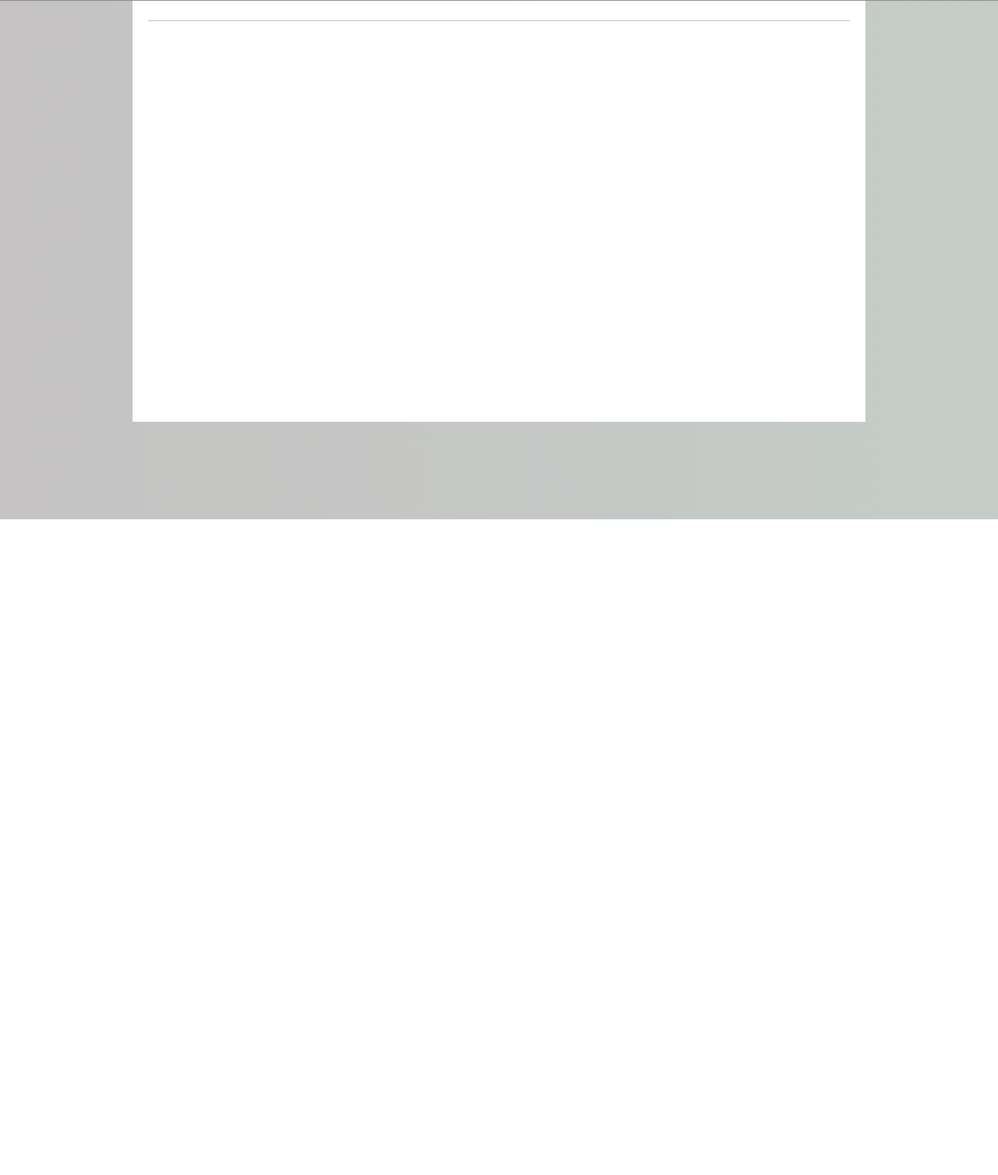
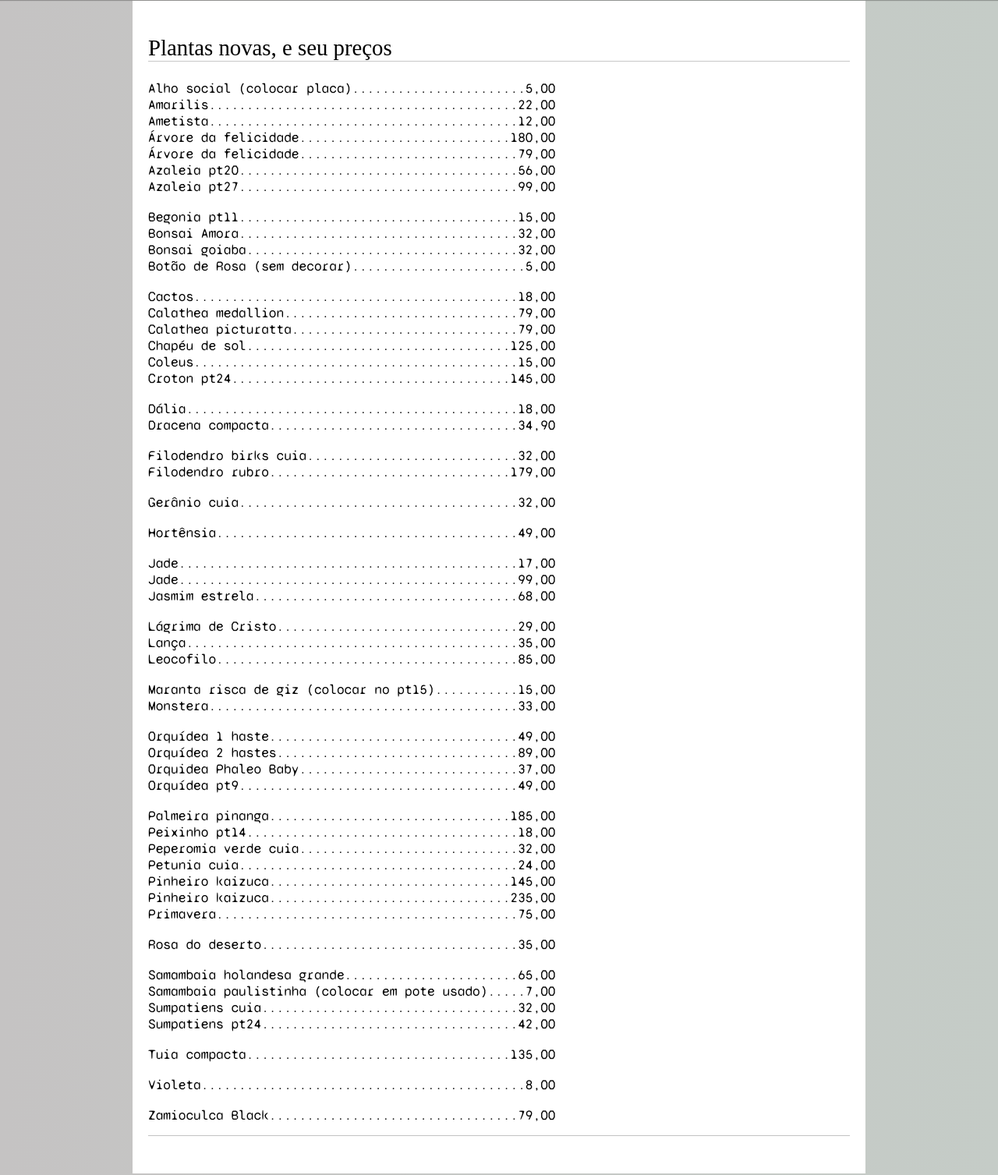
Before and after one commit to sosmarcos/Ordenador, a PHP site: page / in a window 1280 px wide. Shown: the part 134-1641 px from the top of the page at 78% size. Before the commit the page ends 800 px from the top, so only its background shows below. Run offline with PHP 8.4, Linux system fonts and the light colour scheme; some web fonts are replaced.

Commit message:
Home Page Increment

```diff
--- a/index.html
+++ b/index.html
@@ -10,7 +10,7 @@
 </head>
 <body>
     <header>
-        <h1 class="cabeça">Ordenador</h1>
+        <h1 class="cabeça" onclick="sectionExpand('home_page')">Ordenador</h1>
         <nav>
             <input type="button" value="Plantas" class="navButton" onclick="menuExpand('navMenuPlantas')">
             <input type="button" value="Calculadora" class="navButton" onclick="sectionExpand('calculadora')">
@@ -58,6 +58,78 @@
         </nav>
     </header>
     <main id="principal">
+        <section id="home_page">
+            <h1>Plantas novas, e seu preços</h1>
+            <ul>
+                <li class="listaHomepage">Alho social (colocar placa).......................5,00</li>
+                <li class="listaHomepage">Amarilis.........................................22,00</li>
+                <li class="listaHomepage">Ametista.........................................12,00</li>
+                <li class="listaHomepage">Árvore da felicidade............................180,00</li>
+                <li class="listaHomepage">Árvore da felicidade.............................79,00</li>
+                <li class="listaHomepage">Azaleia pt20.....................................56,00</li>
+                <li class="listaHomepage">Azaleia pt27.....................................99,00</li>
+                <br>
+                <li class="listaHomepage">Begonia pt11.....................................15,00</li>
+                <li class="listaHomepage">Bonsai Amora.....................................32,00</li>
+                <li class="listaHomepage">Bonsai goiaba....................................32,00</li>
+                <li class="listaHomepage">Botão de Rosa (sem decorar).......................5,00</li>
+                <br>
+                <li class="listaHomepage">Cactos...........................................18,00</li>
+                <li class="listaHomepage">Calathea medallion...............................79,00</li>
+                <li class="listaHomepage">Calathea picturatta..............................79,00</li>
+                <li class="listaHomepage">Chapéu de sol...................................125,00</li>
+                <li class="listaHomepage">Coleus...........................................15,00</li>
+                <li class="listaHomepage">Croton pt24.....................................145,00</li>
+                <br>
+                <li class="listaHomepage">Dália............................................18,00</li>
+                <li class="listaHomepage">Dracena compacta.................................34,90</li>
+                <br>
+                <li class="listaHomepage">Filodendro birks cuia............................32,00</li>
+                <li class="listaHomepage">Filodendro rubro................................179,00</li>
+                <br>
+                <li class="listaHomepage">Gerânio cuia.....................................32,00</li>
+                <br>
+                <li class="listaHomepage">Hortênsia........................................49,00</li>
+                <br>
+                <li class="listaHomepage">Jade.............................................17,00</li>
+                <li class="listaHomepage">Jade.............................................99,00</li>
+                <li class="listaHomepage">Jasmim estrela...................................68,00</li>
+                <br>
+                <li class="listaHomepage">Lágrima de Cristo................................29,00</li>
+                <li class="listaHomepage">Lança............................................35,00</li>
+                <li class="listaHomepage">Leocofilo........................................85,00</li>
+                <br>
+                <li class="listaHomepage">Maranta risca de giz (colocar no pt15)...........15,00</li>
+                <li class="listaHomepage">Monstera.........................................33,00</li>
+                <br>
+                <li class="listaHomepage">Orquídea 1 haste.................................49,00</li>
+                <li class="listaHomepage">Orquídea 2 hastes................................89,00</li>
+                <li class="listaHomepage">Orquidea Phaleo Baby.............................37,00</li>
+                <li class="listaHomepage">Orquídea pt9.....................................49,00</li>
+                <br>
+                <li class="listaHomepage">Palmeira pinanga................................185,00</li>
+                <li class="listaHomepage">Peixinho pt14....................................18,00</li>
+                <li class="listaHomepage">Peperomia verde cuia.............................32,00</li>
+                <li class="listaHomepage">Petunia cuia.....................................24,00</li>
+                <li class="listaHomepage">Pinheiro kaizuca................................145,00</li>
+                <li class="listaHomepage">Pinheiro kaizuca................................235,00</li>
+                <li class="listaHomepage">Primavera........................................75,00</li>
+                <br>
+                <li class="listaHomepage">Rosa do deserto..................................35,00</li>
+                <br>
+                <li class="listaHomepage">Samambaia holandesa grande.......................65,00</li>
+                <li class="listaHomepage">Samambaia paulistinha (colocar em pote usado).....7,00</li>
+                <li class="listaHomepage">Sumpatiens cuia..................................32,00</li>
+                <li class="listaHomepage">Sumpatiens pt24..................................42,00</li>
+                <br>
+                <li class="listaHomepage">Tuia compacta...................................135,00</li>
+                <br>
+                <li class="listaHomepage">Violeta...........................................8,00</li>
+                <br>
+                <li class="listaHomepage">Zamioculca Black.................................79,00</li>
+            </ul>
+        </section>
+
         <!--<========================================|Seção da Calculadora|==========================================================>-->
         <section id="calculadora">
             <input type="button" class="botao" title="5% de desconto" value="5%" onclick="porcento5()">
--- a/script.js
+++ b/script.js
@@ -64,6 +64,7 @@ var alternador = ''
 var indiceRepositor = 0
 
 //=======================||Seções||=========================//
+var sectHomepage = window.document.getElementById('home_page')
 var sectPlantas = window.document.getElementById('plantas')
 var sectCalculo = window.document.getElementById('calculadora')
 var sectInventarios = window.document.getElementById('inventarios')
@@ -202,7 +203,7 @@ var regaplan = new Inventario(
 )
 var rischioto = new Inventario(
     'Rischioto',
-    '18/09/2023',
+    '22/09/2023',
     [
         new item(28, 'Alça Universal Areia', 'alça'),
 
@@ -372,7 +373,7 @@ var rischioto = new Inventario(
 
         new item(61, 'Vaso Quadrado Bella Fiore n17 Areia', 'quadrado_n17'),
         new item(54, 'Vaso Quadrado Bella Fiore n17 Cerâmica', 'quadrado_n17'),
-        new item(60, 'Vaso Quadrado Bella Fiore n17 Preta', 'quadrado_n17'),
+        new item(58, 'Vaso Quadrado Bella Fiore n17 Preta', 'quadrado_n17'),
 
         new item(61, 'Vaso Quadrado Bella Fiore n22 Areia', 'quadrado_n22'),
         new item(28, 'Vaso Quadrado Bella Fiore n22 Cerâmica', 'quadrado_n22'),
@@ -1230,14 +1231,14 @@ var madeiras = new Inventario(
 )
 var nutriplan = new Inventario(
     'Nutriplan',
-    '18/09/2023',
+    '22/09/2023',
     [
         new item(51, 'Pote de Muda - 25 litros', 'pote'),
         new item(31, 'Pote de Muda - 33 litros', 'pote'),
         new item(26, 'Pote de Muda - 40 litros', 'pote'),
         new item(0, 'Pote de Muda - 50 litros', 'pote'),
         new item(1, 'Pote de Muda - 60 litros', 'pote'),
-        new item(8, 'Pote de Muda - 85 litros', 'pote'),
+        new item(7, 'Pote de Muda - 85 litros', 'pote'),
 
         new item(1, 'Vaso Classic Cilindrico 55 cobre', 'cilindrico_55'),
 
@@ -1750,9 +1751,20 @@ function menuExpand(menu) {
 }
 
 function sectionExpand(section, identidade='', menu='') {
-    if (section == 'plantas') {
+    if (section == 'home_page') {
+        sectHomepage.style.display = 'block'
+        document.getElementById('navMenuInventarios').style.display = 'none'
+        document.getElementById('navMenuPlantas').style.display = 'none'
+        document.getElementById('navMenuRepositorios').style.display = 'none'
+
+        sectPlantas.style.display = 'none'
+        sectCalculo.style.display = 'none'
+        sectInventarios.style.display = 'none'
+        sectRepositor.style.display = 'none'
+    } else if (section == 'plantas') {
         sectPlantas.style.display = 'block'
 
+        sectHomepage.style.display = 'none'
         sectCalculo.style.display = 'none'
         sectInventarios.style.display = 'none'
         sectRepositor.style.display = 'none'
@@ -1764,18 +1776,21 @@ function sectionExpand(section, identidade='', menu='') {
         document.getElementById('navMenuPlantas').style.display = 'none'
         document.getElementById('navMenuRepositorios').style.display = 'none'
 
+        sectHomepage.style.display = 'none'
         sectPlantas.style.display = 'none'
         sectInventarios.style.display = 'none'
         sectRepositor.style.display = 'none'
     } else if (section == 'inventarios') {
         sectInventarios.style.display = 'block'
 
+        sectHomepage.style.display = 'none'
         sectPlantas.style.display = 'none'
         sectCalculo.style.display = 'none'
         sectRepositor.style.display = 'none'
     } else if (section == 'repositor') {
         sectRepositor.style.display = 'block'
 
+        sectHomepage.style.display = 'none'
         sectPlantas.style.display = 'none'
         sectCalculo.style.display = 'none'
         sectInventarios.style.display = 'none'
--- a/style.css
+++ b/style.css
@@ -80,6 +80,11 @@ h1 {
     border-bottom: solid 1px #8b8b8b7a;
 }
 
+h1 > a {
+    text-decoration: none;
+    color: white;
+}
+
 h2 {
     font: normal 1.3em georgia;
     color: white;
@@ -121,6 +126,10 @@ h2 {
 li.navItem {
 
     list-style-type: none;
+}
+
+li.listaHomepage {
+    font-family: syne;
 }
 
 input.navItem {
```
